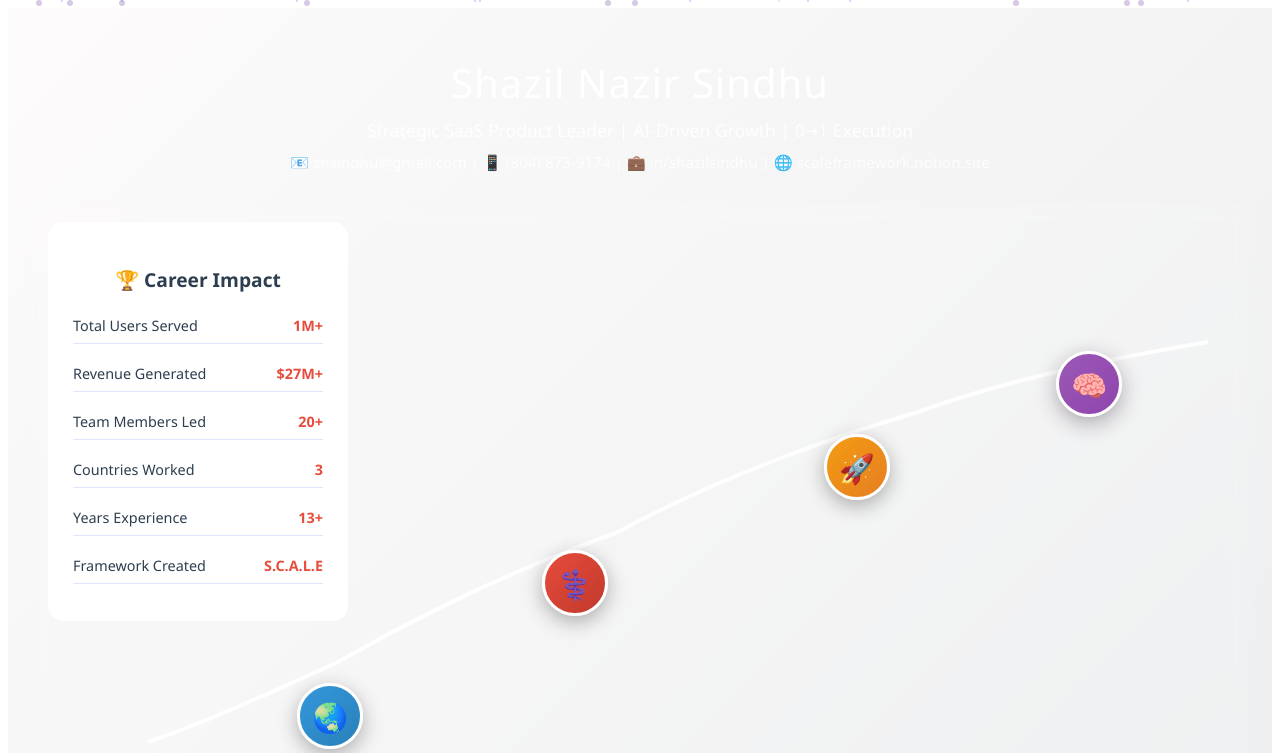
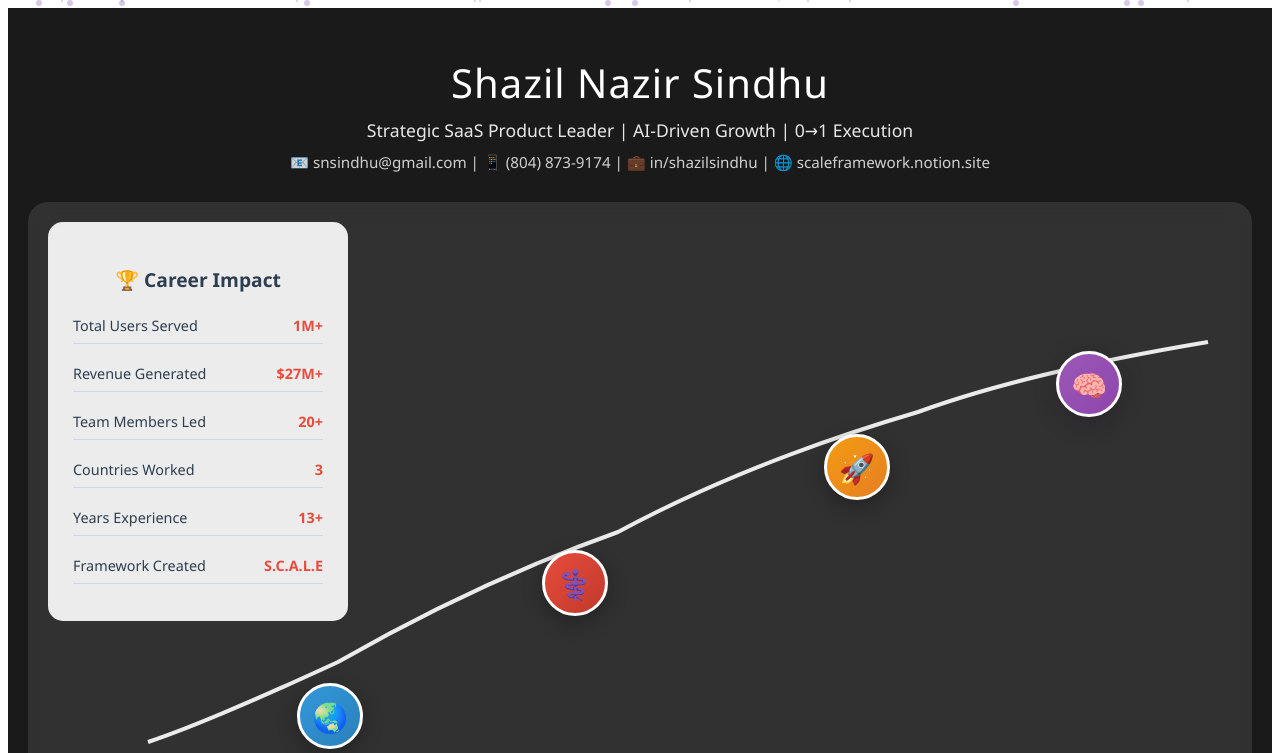
Before and after one commit to Calewiel/shazil-resume-nextjs, a Next.js app: page / in a window 1280 px wide. Shown: the top 753 px of the page. Built offline with nearby package versions, Linux system fonts and the light colour scheme.

Commit message:
Update Resume.module.css

```diff
--- a/styles/Resume.module.css
+++ b/styles/Resume.module.css
@@ -1,7 +1,8 @@
 /* Global styles for the body wrapper */
 .body {
   font-family: 'Segoe UI', Tahoma, Geneva, Verdana, sans-serif;
-  background: linear-gradient(135deg, #fdfbfb 0%, #ebedee 100%);  min-height: 100vh;
+  background: #1a1a1a;  /* Simple dark background */
+  min-height: 100vh;
   padding: 20px;
   overflow-x: auto;
   margin: 0;
```
